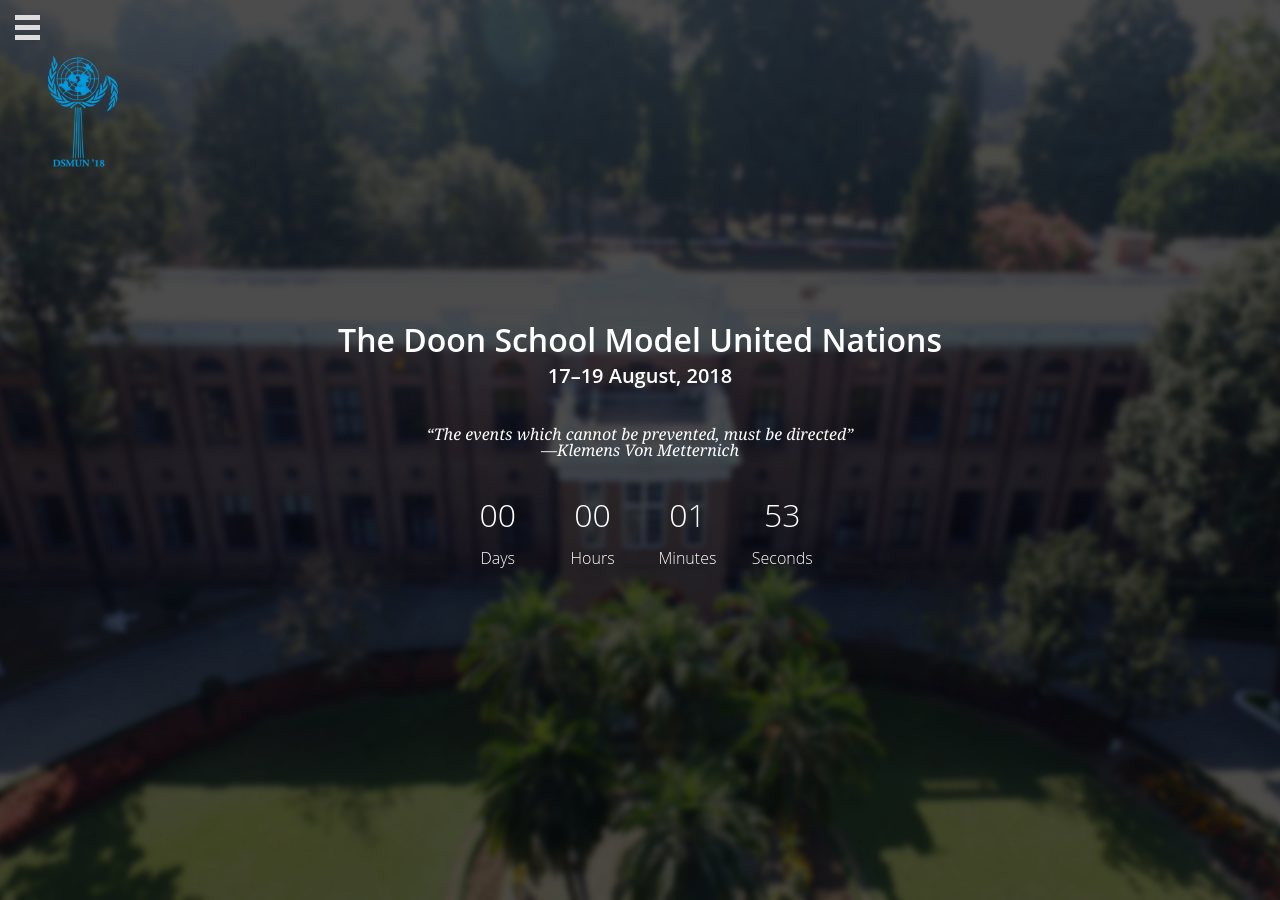
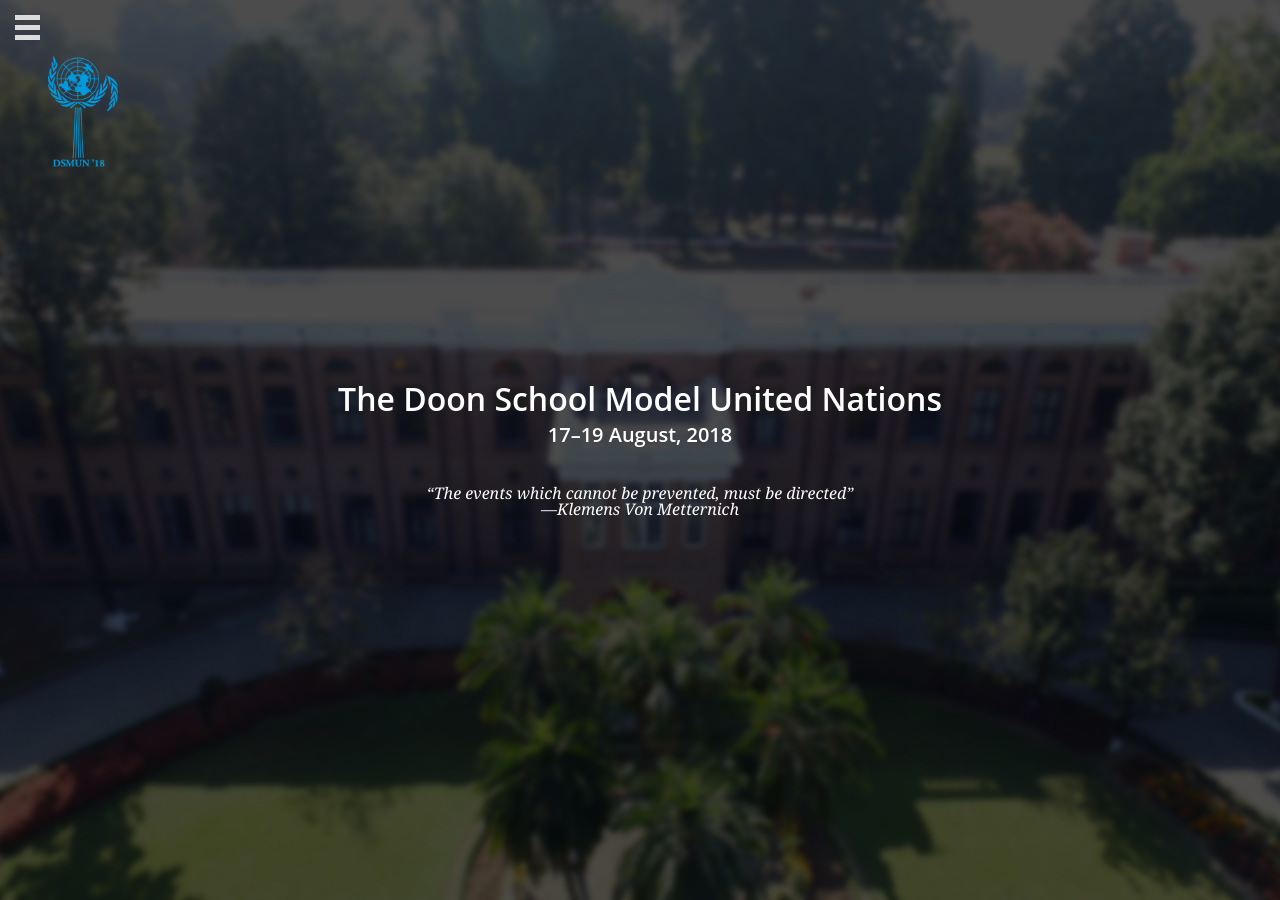
Before and after one commit to pratinav/dsmun18.com, a Jekyll site: the page built from index.html, in a window 1280 px wide and 900 px high. Built offline with Jekyll 4.4.1, drawn with Linux system fonts in a browser that asks for light colours; some web fonts are replaced.

Commit message:
Remove the countdown

```diff
--- a/index.html
+++ b/index.html
@@ -16,24 +15,6 @@
       “The events which cannot be prevented, must be directed”<br>
       —Klemens Von Metternich
     </blockquote>
-    <time id="countdown">
-      <div>
-        <span id="days"></span>
-        <span class="small">Days</span>
-      </div>
-      <div>
-        <span id="hours"></span>
-        <span class="small">Hours</span>
-      </div>
-      <div>
-        <span id="minutes"></span>
-        <span class="small">Minutes</span>
-      </div>
-      <div>
-        <span id="seconds"></span>
-        <span class="small">Seconds</span>
-      </div>
-    </div>
   </div>
 </section>
 
```
Also changed, not shown: other parts of index.html (+0 -1 lines).
